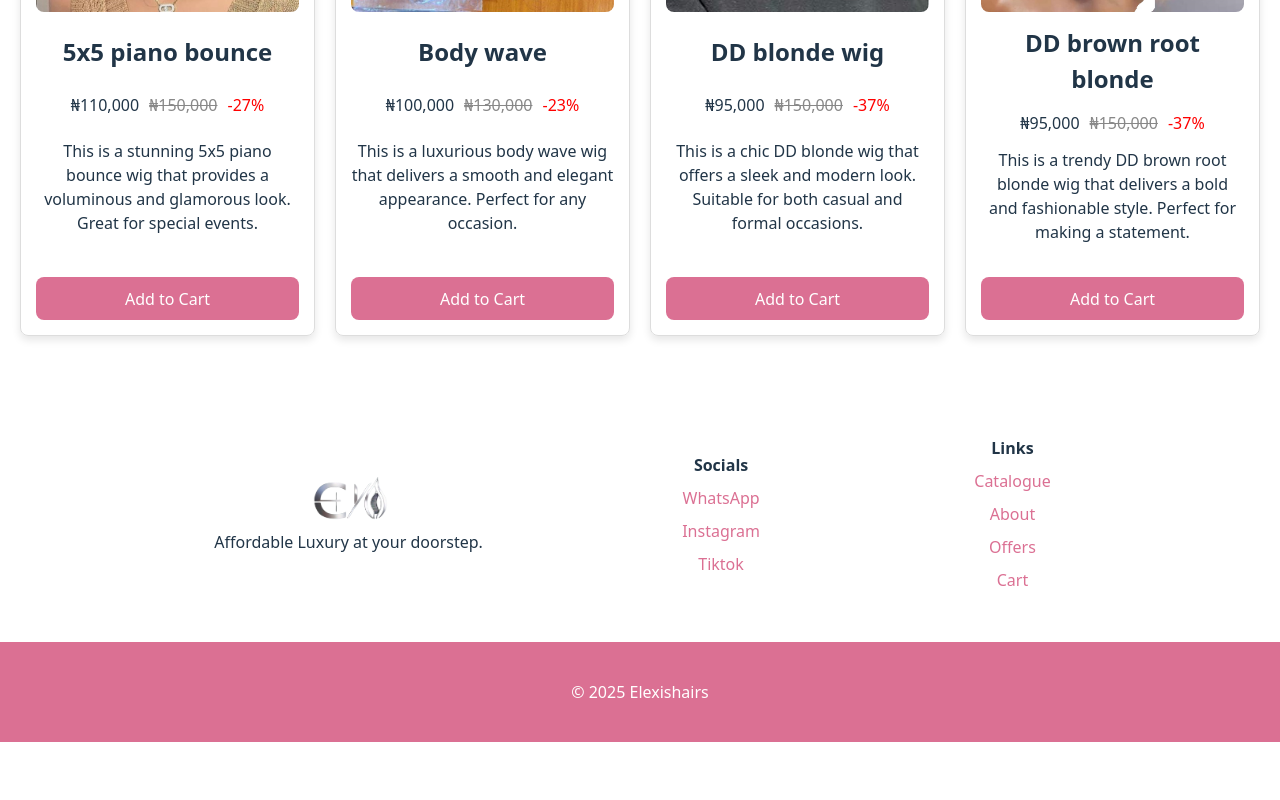
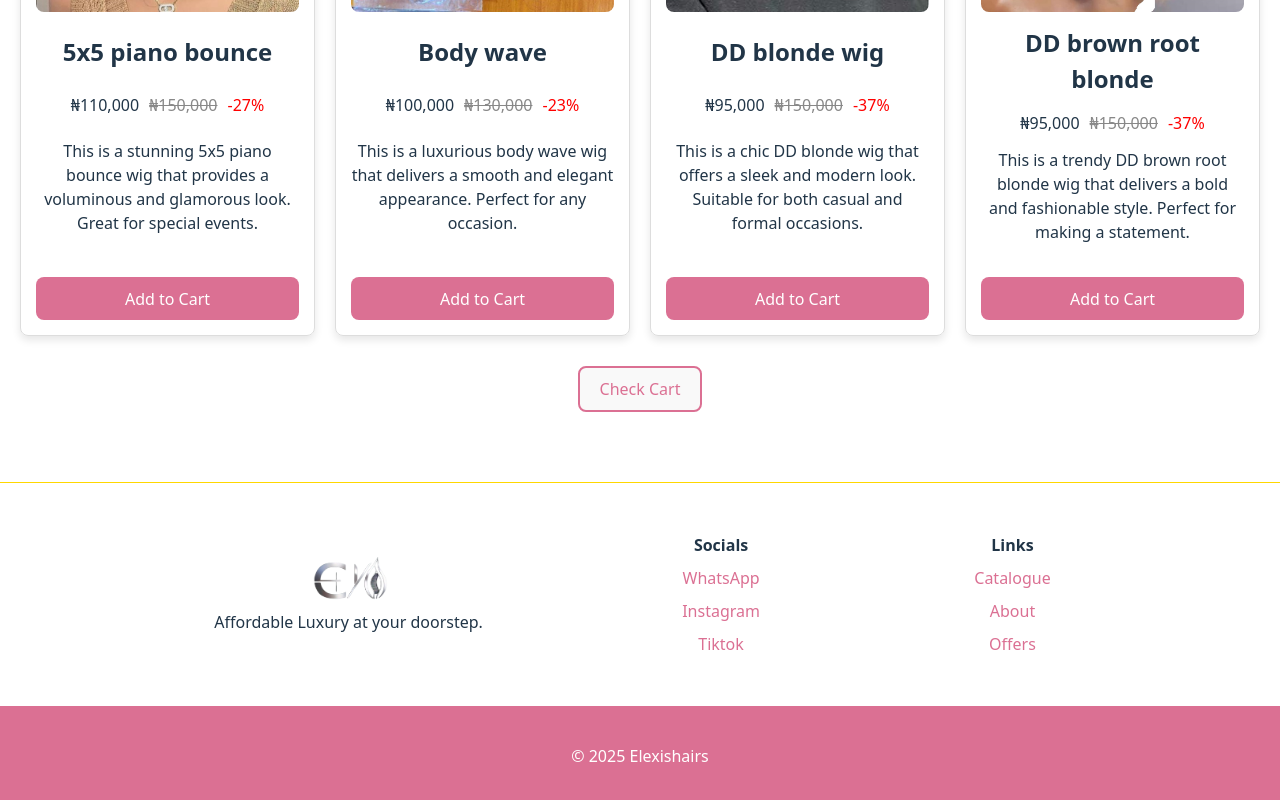
Before and after one commit to chidinma-elekwachi/elexishairs, a React (Vite) app: page / in a window 1280 px wide. Shown: the part 2168-2968 px from the top of the page. Before the commit the page ends 2910 px from the top, so only its background shows below. Built offline with nearby package versions, Linux system fonts and the light colour scheme.

Commit message:
some ui changes

```diff
--- a/src/components/cart/Cart.css
+++ b/src/components/cart/Cart.css
@@ -103,4 +103,12 @@
         width: 100%;
         height: auto;
     }
+    .checkout button{
+        background-color: palevioletred;
+        color: white;
+        margin-top: 10px;
+    }
+    .options {
+      margin-top: 30px;
+    }
 }
--- a/src/components/footer/Footer.css
+++ b/src/components/footer/Footer.css
@@ -48,6 +48,10 @@
   justify-content: center;
   align-items: center;
 }
+.footer {
+  border-top: 1px solid gold;
+  margin-top: 50px;
+}
 
 @media (max-width: 768px) {
 
--- a/src/components/footer/Footer.jsx
+++ b/src/components/footer/Footer.jsx
@@ -27,7 +27,6 @@ export default function Footer() {
           <Link to="/">Catalogue</Link>
           <Link to="/about">About</Link>
           <Link to="/offers">Offers</Link>
-          <Link to="/cart">Cart</Link>
         </div>
 
         </div>
--- a/src/pages/catalogue/Catalogue.css
+++ b/src/pages/catalogue/Catalogue.css
@@ -77,6 +77,10 @@
     max-width: calc(50% - 40px);
   }
 }
+.cartButt{
+  color: palevioletred;
+  border: 2px solid palevioletred;
+}
 
 @media (max-width: 600px) {
   .products {
--- a/src/pages/catalogue/Catalogue.jsx
+++ b/src/pages/catalogue/Catalogue.jsx
@@ -1,11 +1,13 @@
 import React from 'react'
-
+import { useNavigate } from 'react-router-dom';
 import Product from './Product'
 import { BESTSSELLERS } from '../products'
 
 const PRODUCTS = BESTSSELLERS;
 
 function Catalogue() {
+
+    const navigate = useNavigate();
   return (
     <div className='catalogue-container'>
       <div className='cataIntro'>
@@ -13,12 +15,14 @@ function Catalogue() {
         <p className='catalogue-intro'>Discover our exclusive collection of premium hair products, designed to enhance your natural beauty and boost your confidence. From luxurious extensions to nourishing care essentials, we have everything you need to achieve the perfect look. Explore our catalogue and find your new favorite today!</p>
       </div>
 
-
       <div className='products'>
         {PRODUCTS.map((product) => (
           <Product key={product.id} data={product} />
         ))}
       </div>
+
+      <button className='cartButt' onClick={() => navigate("/cart")}>Check Cart</button>
+
     </div>
   )
 }
```
